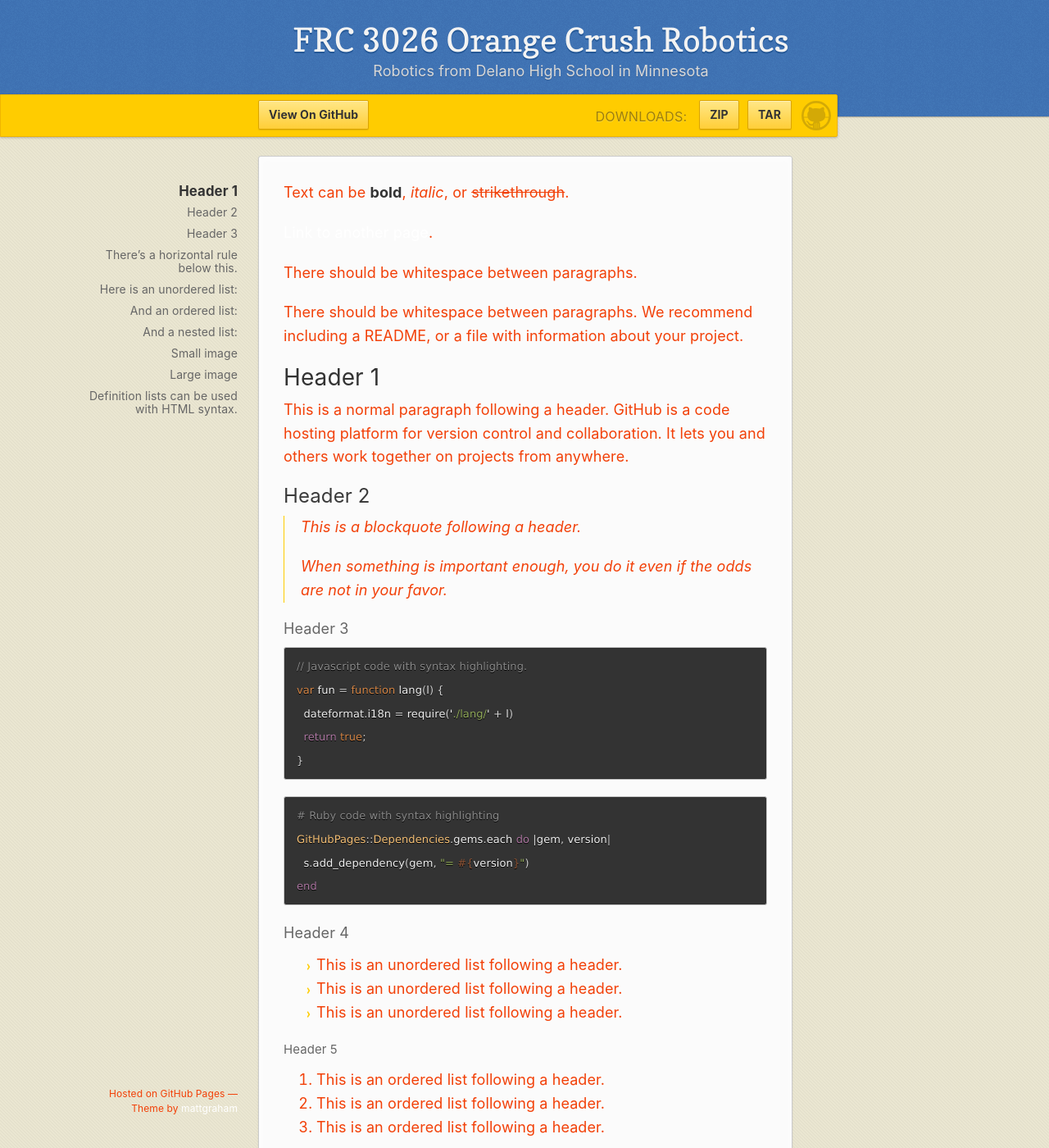
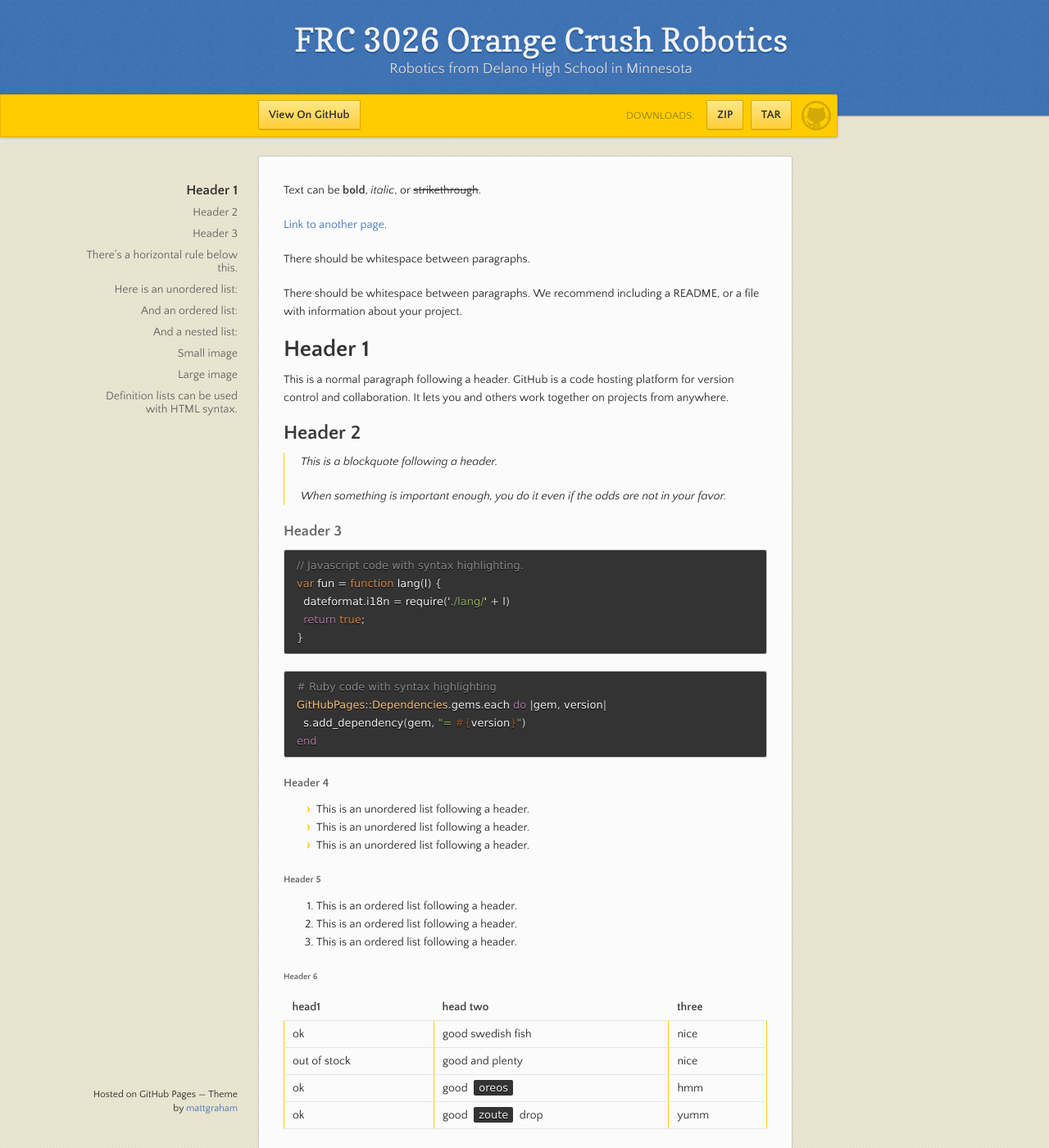
Before and after one commit to ocr3026/ocr3026.github.io, a Jekyll site: the page built from index.md, in a window 1280 px wide and 1400 px high. Shown: the whole window at 82% size. Built offline with Jekyll 4.4.1, drawn with Linux system fonts in a browser that asks for light colours.

Commit message:
Revert "Added scss that doesn't work much"
This reverts commit 1b6edbeeea49eddb71c5019dedbc827e521b4709.

```diff
--- a/Gemfile
+++ b/Gemfile
@@ -24,7 +24,7 @@ source "https://rubygems.org"
 # If you have any plugins, put them here!
 group :jekyll_plugins do
   gem "jekyll-feed", "~> 0.12"
-#  gem "jekyll-remote-theme"
+  gem "jekyll-remote-theme"
 end
 
 # Windows and JRuby does not include zoneinfo files, so bundle the tzinfo-data gem
--- a/assets/css/style.scss
+++ b/assets/css/style.scss
@@ -2,94 +2,3 @@
 ---
 
 @import 'jekyll-theme-leap-day';
-
-body {
-  background-color: #000000;
-  color: #f24008;
-  font-size: 18px;
-  line-height: 1.6;
-  letter-spacing: 0.1px;
-  font-weight: 400;
-  font-family: -apple-system,BlinkMacSystemFont,'Segoe UI',Roboto,Oxygen-Sans,Ubuntu,Cantarell,'Helvetica Neue',sans-serif;
-}
-
-h1 {
-  font-weight: inherit;
-}
-
-h2 {
-  font-weight: inherit;
-}
-
-h3 {
-  font-weight: inherit;
-}
-
-h4 {
-  font-weight: inherit;
-}
-
-h5 {
-  font-weight: inherit;
-}
-
-h6 {
-  font-weight: inherit;
-}
-
-a {
-  color: #ffffff;
-}
-
-button {
-  background-color: #f24008;
-}
-
-input[type='button'] {
-  background-color: #f24008;
-}
-
-input[type='submit'] {
-  background-color: #f24008;
-}
-
-input[type='reset'] {
-  background-color: #f24008;
-}
-
-mark {
-  background-color: #f24008;
-}
-
-table {
-  border: 1px solid #aaa;
-  border-collapse: collapse;
-}
-
-caption {
-  caption-side: bottom;
-}
-
-thead {
-  border: 1px solid #aaa;
-}
-
-th {
-  border: 1px solid #aaa;
-}
-
-input {
-  background-color: #941f1f;
-}
-
-select {
-  background-color: #941f1f;
-}
-
-output {
-  background-color: #941f1f;
-}
-
-textarea {
-  background-color: #941f1f;
-}
```
Also changed, not shown: Gemfile.lock.
